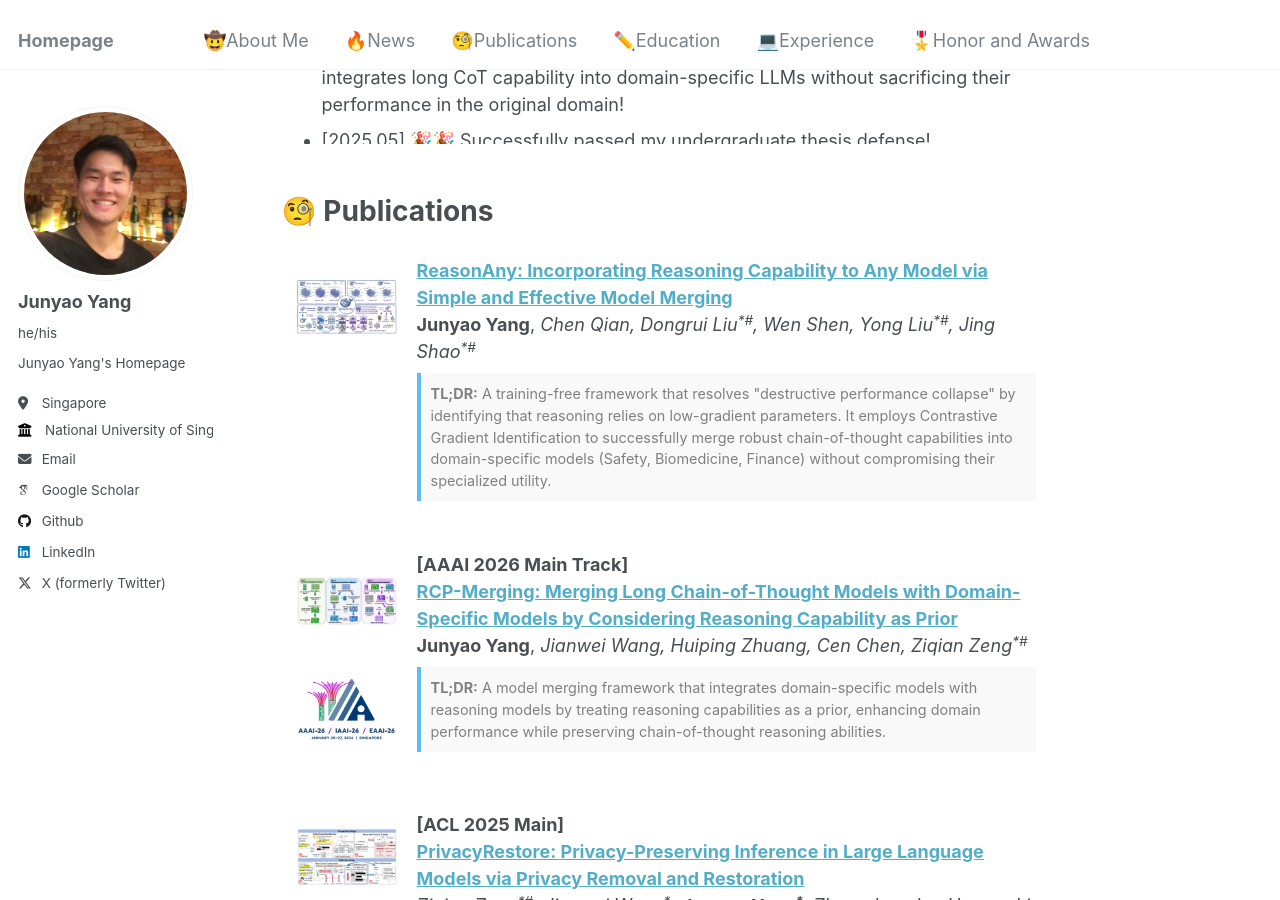
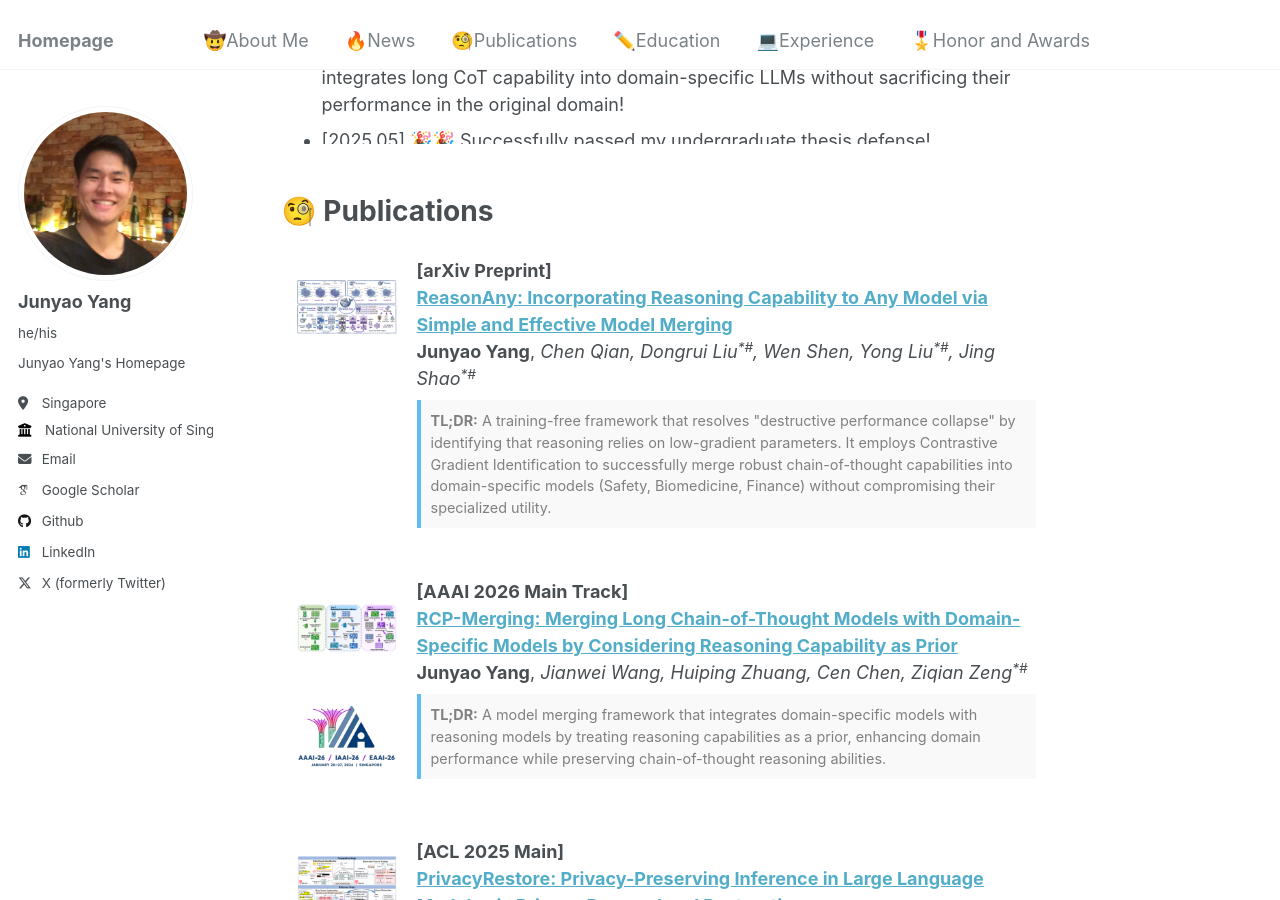
Before and after one commit to jyyang26/jyyang26.github.io, a Jekyll site: the page built from _pages/about.md, in a window 1280 px wide and 900 px high, scrolled down 778 px. Built offline with Jekyll 4.4.1, drawn with Linux system fonts in a browser that asks for light colours; some web fonts are replaced.

Commit message:
Uncomment arXiv Preprint section in about.md

```diff
--- a/_pages/about.md
+++ b/_pages/about.md
@@ -101,7 +101,7 @@
   </div>
 
   <div style="flex: 1;">
-    <!-- <strong>[arXiv Preprint]</strong><br> -->
+    <strong>[arXiv Preprint]</strong><br>
     <strong><a href="https://arxiv.org/abs/2601.05560" style="text-decoration: underline; color: #52ADC8;">ReasonAny: Incorporating Reasoning Capability to Any Model via Simple and Effective Model Merging</a></strong><br>
     <strong>Junyao Yang</strong>, <em>Chen Qian, Dongrui Liu<sup>*#</sup>, Wen Shen, Yong Liu<sup>*#</sup>, Jing Shao<sup>*#</sup></em><br>
     <div style="background-color: #f9f9f9; border-left: 4px solid #5fbbf3; padding: 10px; color: #808080; font-size: 80%; margin-top: 8px;">
```
